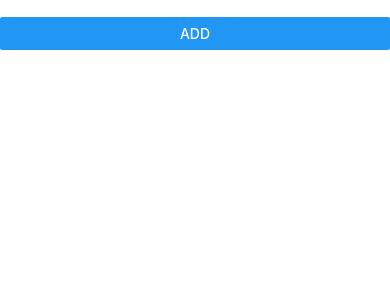
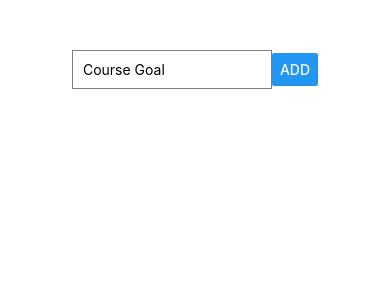
Before and after one commit to myk245/react-native-intro, a React Native app: screen / in a window 390 px wide. Shown: the top 300 px of the page. Built offline with nearby package versions, Linux system fonts and the light colour scheme.

Commit message:
add styling

```diff
--- a/App.js
+++ b/App.js
@@ -4,9 +4,22 @@ import { StyleSheet, Text, View, TextInput, Button } from 'react-native';
 export default function App() {
 
   return (
-    <View>
-      <View>
-        <TextInput />
+    <View style={{
+      padding: 50
+    }}>
+      <View style={{
+        flexDirection: 'row',
+        justifyContent: 'center',
+        alignItems: 'center'
+      }}>
+        <TextInput
+          style={{
+            width: 200,
+            borderColor: 'gray',
+            borderWidth: 1,
+            padding: 10
+          }}
+          placeholder="Course Goal" />
         <Button title="ADD"/>
       </View>
 
```
